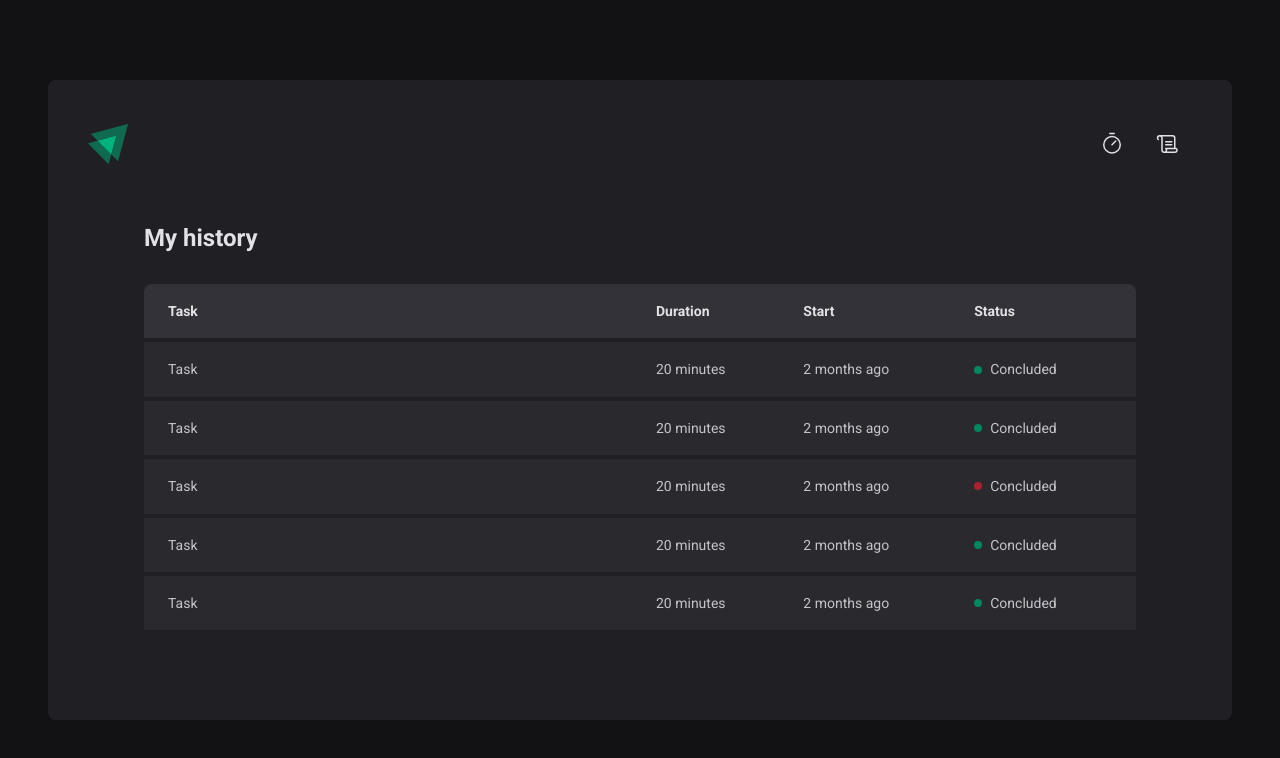
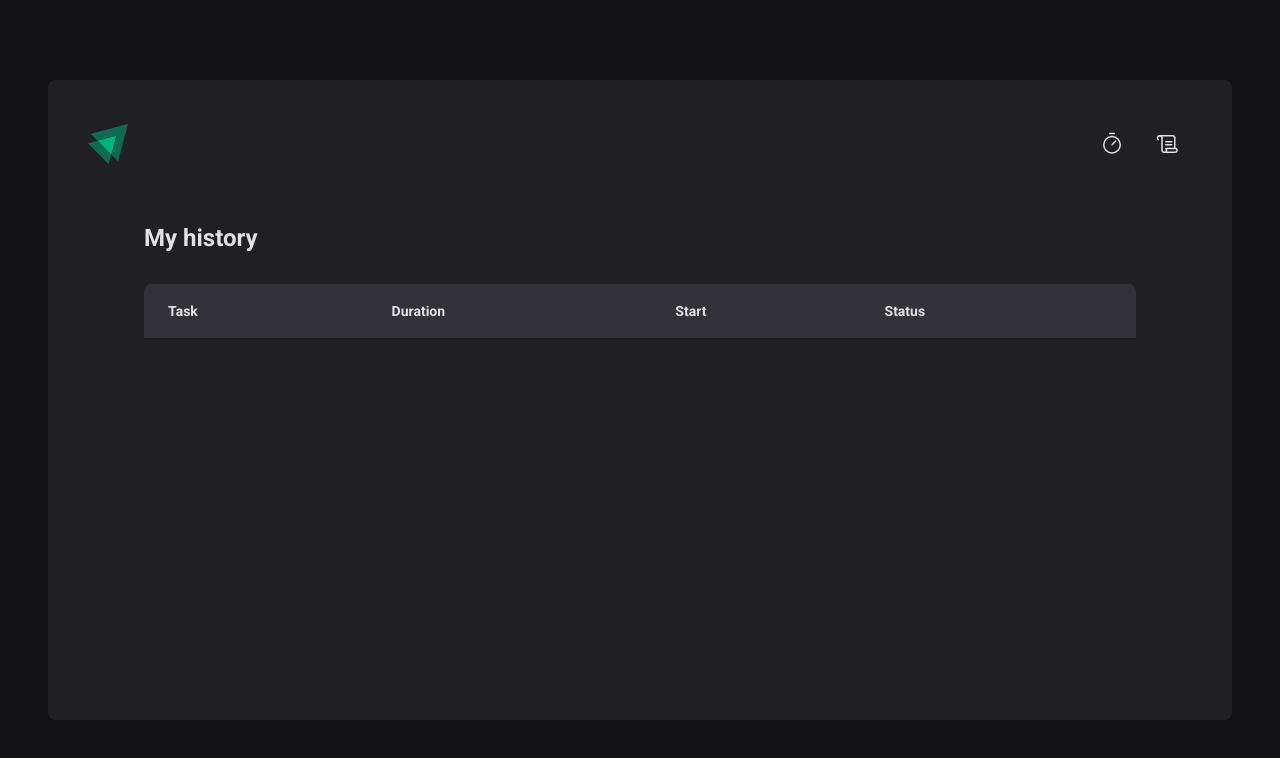
Before and after one commit to jttrevis/study-project-ignite-pomodoro, a React (Vite) app: page /history in a window 1280 px wide. Shown: the top 758 px of the page. Built offline with nearby package versions, Linux system fonts and the light colour scheme.

Commit message:
history page done

```diff
--- a/src/pages/History/History.tsx
+++ b/src/pages/History/History.tsx
@@ -1,7 +1,7 @@
 import { useContext } from "react"
 import { HistoryContainer, HistoryList, Status } from "./styles"
 import { CyclesContext } from "../../contexts/CyclesContext"
-
+import {formatDistanceToNow} from 'date-fns'
 
 export const History = () => {
 
@@ -22,41 +22,23 @@ export const History = () => {
           </thead>
 
           <tbody>
-            <tr>
-              <td>Task</td>
-              <td>20 minutes</td>
-              <td>2 months ago</td>
-              <td><Status statusColor="green" >Concluded</Status></td>
+          {cycles.map(cycle => {
+            return (
+              <tr key={cycle.id}>
+              <td>{cycle.task}</td>
+              <td>{cycle.minutesAmount}minutes</td>
+              <td>{formatDistanceToNow(cycle.startDate, {
+                addSuffix: true
+              })}</td>
+              <td>
+                {cycle.finishedDate && <Status statusColor="green" >Concluded</Status>}
+                {cycle.interruptedDate && <Status statusColor="red" >Interruped</Status>}
+                {(!cycle.finishedDate && !cycle.interruptedDate ) && <Status statusColor="yellow" >Current</Status>}
+              </td>
+            </tr>
+            )
+          })}
 
-            </tr>
-            <tr>
-              <td>Task</td>
-              <td>20 minutes</td>
-              <td>2 months ago</td>
-              <td><Status statusColor="green">Concluded</Status></td>
-
-            </tr>
-            <tr>
-              <td>Task</td>
-              <td>20 minutes</td>
-              <td>2 months ago</td>
-              <td><Status statusColor="red">Concluded</Status></td>
-
-            </tr>
-            <tr>
-              <td>Task</td>
-              <td>20 minutes</td>
-              <td>2 months ago</td>
-              <td><Status statusColor="green">Concluded</Status></td>
-
-            </tr>
-            <tr>
-              <td>Task</td>
-              <td>20 minutes</td>
-              <td>2 months ago</td>
-              <td><Status statusColor="green">Concluded</Status></td>
-
-            </tr>
           </tbody>
         </table>
       </HistoryList>
```
